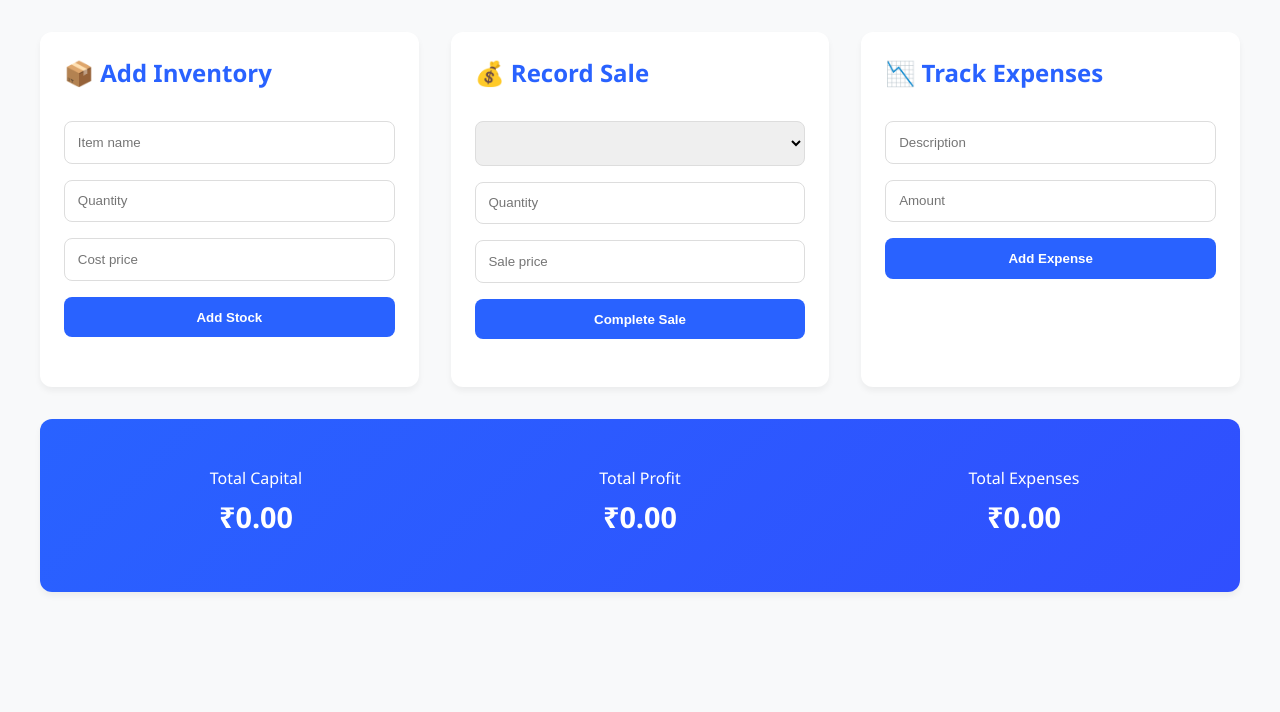
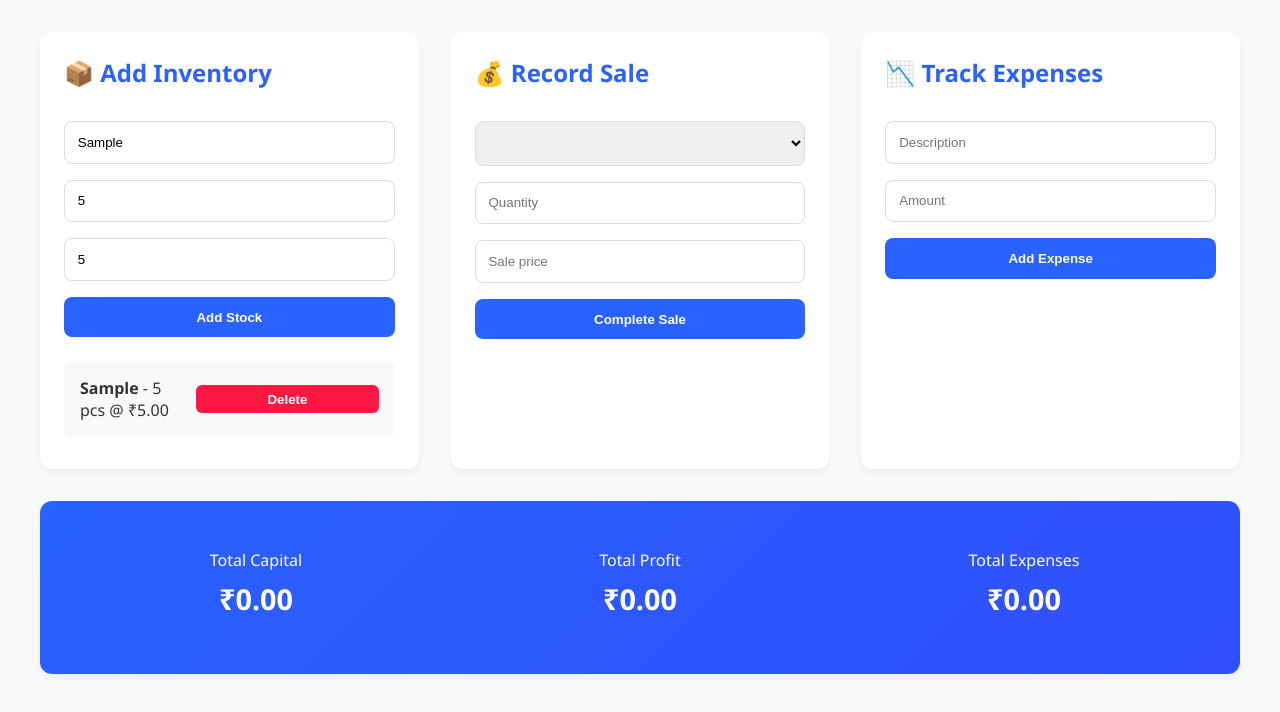
Before and after one commit to shivamTalent500/financial-dashboard, a plain HTML site: page index.html in a window 1280 px wide. Both pictures are taken after typing "Sample", "5", "5" into the empty fields and a click on the button "Add Stock". Drawn offline with Linux system fonts and the light colour scheme.

Commit message:
Update index.html

```diff
--- a/index.html
+++ b/index.html
@@ -4,9 +4,98 @@
     <meta charset="UTF-8">
     <meta name="viewport" content="width=device-width, initial-scale=1.0">
     <title>Stock & Finance Manager</title>
-    <link rel="stylesheet" href="styles.css">
+    <style>
+        :root {
+            --primary: #2962ff;
+            --danger: #ff1744;
+            --success: #00c853;
+            --background: #f8f9fa;
+        }
+        body {
+            font-family: 'Segoe UI', system-ui, sans-serif;
+            margin: 0;
+            padding: 2rem;
+            background: var(--background);
+            color: #333;
+        }
+        .container {
+            max-width: 1200px;
+            margin: 0 auto;
+            display: grid;
+            grid-template-columns: repeat(auto-fit, minmax(300px, 1fr));
+            gap: 2rem;
+        }
+        .card {
+            background: white;
+            border-radius: 12px;
+            padding: 1.5rem;
+            box-shadow: 0 4px 6px rgba(0, 0, 0, 0.05);
+            transition: transform 0.2s;
+        }
+        .card:hover {
+            transform: translateY(-2px);
+        }
+        h2 {
+            color: var(--primary);
+            margin: 0 0 1.5rem 0;
+            font-size: 1.5rem;
+        }
+        .input-group {
+            margin-bottom: 1rem;
+        }
+        input, select, button {
+            width: 100%;
+            padding: 0.8rem;
+            margin: 0.5rem 0;
+            border: 1px solid #ddd;
+            border-radius: 8px;
+            box-sizing: border-box;
+        }
+        button {
+            background: var(--primary);
+            color: white;
+            border: none;
+            cursor: pointer;
+            font-weight: 600;
+            transition: opacity 0.2s;
+        }
+        button:hover {
+            opacity: 0.9;
+        }
+        .entry {
+            padding: 1rem;
+            background: #f8f9fa;
+            border-radius: 8px;
+            margin: 0.5rem 0;
+            display: flex;
+            justify-content: space-between;
+            align-items: center;
+        }
+        .delete-btn {
+            background: var(--danger);
+            padding: 0.4rem 0.8rem;
+            border-radius: 6px;
+            margin-left: 1rem;
+        }
+        .summary-card {
+            grid-column: 1 / -1;
+            background: linear-gradient(135deg, var(--primary), #304ffe);
+            color: white;
+            display: grid;
+            grid-template-columns: repeat(3, 1fr);
+            text-align: center;
+        }
+        .summary-item {
+            padding: 1.5rem;
+        }
+        .summary-number {
+            font-size: 1.8rem;
+            font-weight: bold;
+            margin: 0.5rem 0;
+        }
+    </style>
 </head>
-<body onload="initialize()">
+<body>
     <div class="container">
         <div class="card">
             <h2>📦 Add Inventory</h2>
@@ -14,7 +103,7 @@
                 <input type="text" id="itemName" placeholder="Item name">
                 <input type="number" id="itemQuantity" placeholder="Quantity">
                 <input type="number" id="itemPrice" placeholder="Cost price">
-                <button onclick="addItem()">Add Stock</button>
+                <button id="addItemBtn">Add Stock</button>
             </div>
             <div id="inventoryList"></div>
         </div>
@@ -25,7 +114,7 @@
                 <select id="saleItem"></select>
                 <input type="number" id="saleQuantity" placeholder="Quantity">
                 <input type="number" id="salePrice" placeholder="Sale price">
-                <button onclick="recordSale()">Complete Sale</button>
+                <button id="recordSaleBtn">Complete Sale</button>
             </div>
             <div id="salesList"></div>
         </div>
@@ -35,7 +124,7 @@
             <div class="input-group">
                 <input type="text" id="expenseDesc" placeholder="Description">
                 <input type="number" id="expenseAmount" placeholder="Amount">
-                <button onclick="addExpense()">Add Expense</button>
+                <button id="addExpenseBtn">Add Expense</button>
             </div>
             <div id="expensesList"></div>
         </div>
@@ -56,6 +145,53 @@
         </div>
     </div>
 
-    <script src="script.js"></script>
+    <script>
+        document.addEventListener("DOMContentLoaded", () => {
+            let inventory = JSON.parse(localStorage.getItem('inventory')) || [];
+            let sales = JSON.parse(localStorage.getItem('sales')) || [];
+            let expenses = JSON.parse(localStorage.getItem('expenses')) || [];
+
+            function saveData() {
+                localStorage.setItem('inventory', JSON.stringify(inventory));
+                localStorage.setItem('sales', JSON.stringify(sales));
+                localStorage.setItem('expenses', JSON.stringify(expenses));
+            }
+
+            function renderInventory() {
+                const list = document.getElementById('inventoryList');
+                list.innerHTML = inventory.map((item, index) => `
+                    <div class="entry">
+                        <div><strong>${item.name}</strong> - ${item.quantity} pcs @ ₹${item.price.toFixed(2)}</div>
+                        <button class="delete-btn" onclick="deleteInventoryItem(${index})">Delete</button>
+                    </div>
+                `).join('');
+            }
+
+            function addItem() {
+                const name = document.getElementById('itemName').value.trim();
+                const quantity = parseInt(document.getElementById('itemQuantity').value);
+                const price = parseFloat(document.getElementById('itemPrice').value);
+
+                if (!name || isNaN(quantity) || isNaN(price)) {
+                    alert("Please enter valid inventory details.");
+                    return;
+                }
+
+                inventory.push({ name, quantity, price });
+                saveData();
+                renderInventory();
+            }
+
+            function deleteInventoryItem(index) {
+                inventory.splice(index, 1);
+                saveData();
+                renderInventory();
+            }
+
+            document.getElementById('addItemBtn').addEventListener('click', addItem);
+
+            renderInventory();
+        });
+    </script>
 </body>
 </html>
```
